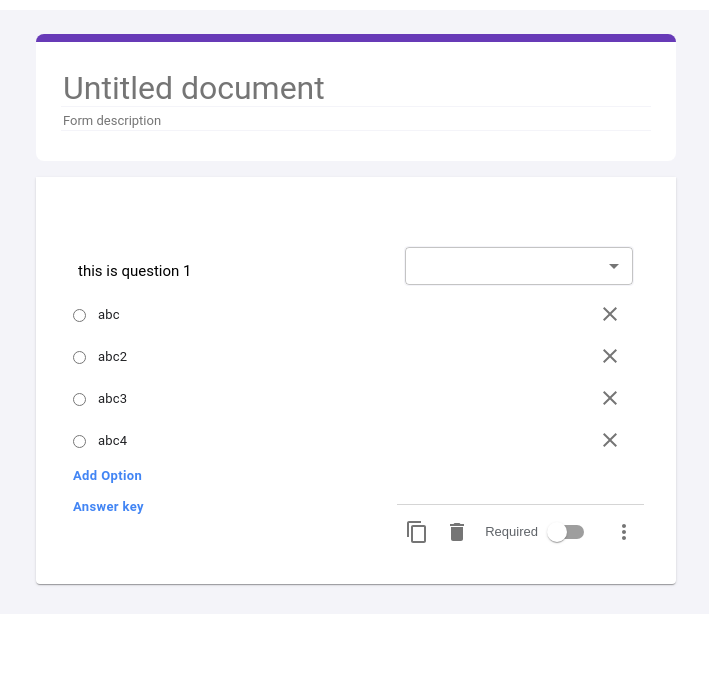
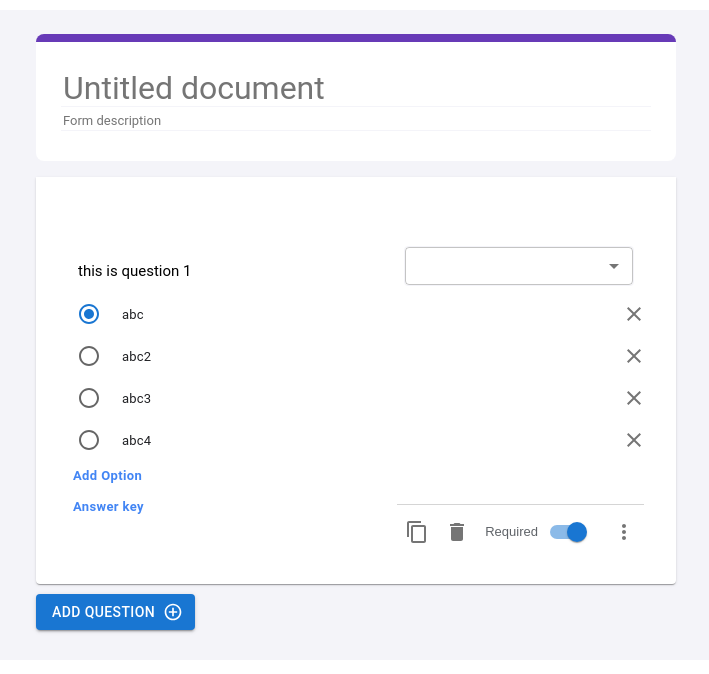
Before and after one commit to lequocanhh/survey-app-UI, a React (Vite) app: page /form in a window 1280 px wide. Shown: the top 674 px of the page, without its empty margins (284-993 px from the left). Built offline with nearby package versions, Linux system fonts and the light colour scheme.

Commit message:
finish radio btn logic

```diff
--- a/src/components/SurveyForm/SurveyForm.module.scss
+++ b/src/components/SurveyForm/SurveyForm.module.scss
@@ -142,4 +142,7 @@
     .add-border{
         border-left: 6px solid #4285f4;
     }
+
+
+
 }
--- a/src/components/SurveyForm/SurveyForm.tsx
+++ b/src/components/SurveyForm/SurveyForm.tsx
@@ -1,25 +1,36 @@
 import classNames from 'classnames/bind';
 import styles from './SurveyForm.module.scss'
-import { Accordion, AccordionDetails, AccordionSummary, Button, FormControlLabel, Icon, IconButton, MenuItem, Radio, Select, Switch, Typography } from '@mui/material';
-import { useState } from 'react';
+import { Accordion, AccordionDetails, AccordionSummary, Button, IconButton, MenuItem, Radio, Select, Switch } from '@mui/material';
+import { useEffect, useState } from 'react';
 import CloseIcon from '@mui/icons-material/Close';
 import DeleteIcon from '@mui/icons-material/Delete';
-import { MoreVert } from '@mui/icons-material';
+import { AddCircleOutline, MoreVert } from '@mui/icons-material';
 import ContentCopyIcon from '@mui/icons-material/ContentCopy';
 
 const cx = classNames.bind(styles);
 
+type Options = {
+    title: string;
+    selected: boolean;
+  };
+
+type Question = {
+    title: string;
+    options: Options[];
+    required: boolean;
+    open: boolean;
+  };
+
 const SurveyForm = () => {
-    const [questions, setQuestion] = useState([
+    const [questions, setQuestion] = useState<Question[]>([
         {
                 title: "this is question 1",
                 options: [
-                    {title: "abc"},
-                    {title: "abc2"},
-                    {title: "abc3"},
-                    {title: "abc4"}
+                    {title: "abc", selected: true,},
+                    {title: "abc2", selected: false,},
+                    {title: "abc3", selected: false,},
+                    {title: "abc4", selected: false,}
                 ],
-                type: 'radio',
                 required: true,
                 open: true
             }
@@ -52,7 +63,10 @@ const SurveyForm = () => {
     const handleAddOption = (indexQuestion: number) => {
         const newOptionOfQuestion = [...questions]
         if(newOptionOfQuestion[indexQuestion].options.length < 5){
-            newOptionOfQuestion[indexQuestion].options.push({title: `Option ${newOptionOfQuestion[indexQuestion].options.length + 1}`})
+            newOptionOfQuestion[indexQuestion].options.push({
+                title: `Option ${newOptionOfQuestion[indexQuestion].options.length + 1}`,
+                selected: false
+            })
             setQuestion(newOptionOfQuestion)
             console.log(newOptionOfQuestion);
 
@@ -63,7 +77,7 @@ const SurveyForm = () => {
 
     const handleCopyQuestion = (indexQuestion: number) => {
         const copiedQuestion = [...questions]
-        const newQuestion = copiedQuestion[indexQuestion]
+        const newQuestion = {...copiedQuestion[indexQuestion]}
         setQuestion([...questions, newQuestion])
     }
 
@@ -75,10 +89,42 @@ const SurveyForm = () => {
         }
     }
 
+    const handleRequiredQuestion = (indexQuestion: number) => {
+        const questionRequired = [...questions]
+        questionRequired[indexQuestion].required = !questionRequired[indexQuestion].required;
+        // console.log(questionRequired[indexQuestion].required+" "+indexQuestion );
+        console.log(indexQuestion);
+
+
+        setQuestion(questionRequired)
+    }
+
+    const handleAddMoreQuestion = () => {
+        const newQuestion: Question = {
+            title: "Question",
+            options: [{title: "option 1", selected: false}],
+            open: true,
+            required: false
+        }
+        setQuestion([...questions, newQuestion]);
+    }
+
+    const handleChangeSelectedOption = (indexQuestion: number, indexOption: number) => {
+        const updateQuestion = [...questions]
+        const selectedQuestion = updateQuestion[indexQuestion]
+
+        selectedQuestion.options.forEach((option, index) => {
+            option.selected = index === indexOption ? true : false;
+        })
+        setQuestion(updateQuestion)
+    }
 
 
 
+    useEffect(() => {
+        console.log(questions);
 
+    }, [questions])
 
     const questionUI = () =>{
         return questions.map((question, i) => {
@@ -98,7 +144,7 @@ const SurveyForm = () => {
                                 {question.options.map((option, i) => (
                                     <div key={i}>
                                         <div style={{display: "flex"}}>
-                                            <FormControlLabel sx={{marginLeft: "5px", marginBottom: "5px"}} disabled control={<input type={question.type} color='primary' style={{marginRight: "3px"}} required={question.required}/>}
+                                            <FormControlLabel sx={{marginLeft: "5px", marginBottom: "5px"}} disabled control={<input type="radio" color='primary' style={{marginRight: "3px"}} required={question.required}/>}
                                             label={
                                                 <Typography sx={{
                                                     fontSize: "13px",
@@ -124,17 +170,22 @@ const SurveyForm = () => {
                             <div className={cx('add-question-top')}>
                                 <input onChange={(e) => handleChangeQuestion(e.target.value, i)} type='text' className={cx('question')} placeholder='Question' value={question.title}/>
                                 <Select className={cx('select')} style={{ color: "#5f6368", fontSize: "13px" }}>
-                                    <MenuItem id='radio' value='Radio'><Radio style={{marginRight: "10px", color: "#70757a"}}/>Multiple Choice</MenuItem>
+                                    <MenuItem id='radio' value='radio'><Radio style={{marginRight: "10px", color: "#70757a"}}/>Multiple Choice</MenuItem>
                                 </Select>
                             </div>
-                        {/* </AccordionDetails>
-                    </div> */}
 
 
 
                         {question.options.map((option, j) => (
                             <div className={cx('add-question-body')} key={j}>
-                                <input type='radio' style={{marginRight: "10px"}}/>
+                                <Radio
+                                    sx={{marginRight: "10px"}}
+                                    checked={option.selected}
+                                    onChange={() => handleChangeSelectedOption(i, j)}
+                                    value="a"
+                                    name="radio-buttons"
+                                    inputProps={{ 'aria-label': 'A' }}
+/>
                                 <div>
                                     <input onChange={(e) => handleChangeOption(e.target.value, i ,j)} type='text' className={cx('text-input')} placeholder='option' value={option.title}/>
                                 </div>
@@ -167,7 +218,7 @@ const SurveyForm = () => {
                                 </IconButton>
                                 <IconButton>
                                     <span style={{color: "#5f6368", fontSize: "13px"}}>Required</span>
-                                    <Switch name='checkedA' color='primary' />
+                                    <Switch  onClick={() => handleRequiredQuestion(i)} name='checkedA' color='primary' checked={question.required}/>
                                 </IconButton>
                                 <IconButton>
                                     <MoreVert/>
@@ -195,6 +246,7 @@ const SurveyForm = () => {
                 </div>
             </div>
             {questionUI()}
+            <Button onClick={handleAddMoreQuestion} variant="contained" endIcon={<AddCircleOutline/>} sx={{marginTop: "10px"}}>Add Question</Button>
         </div>
     </div>
     </div>
```
